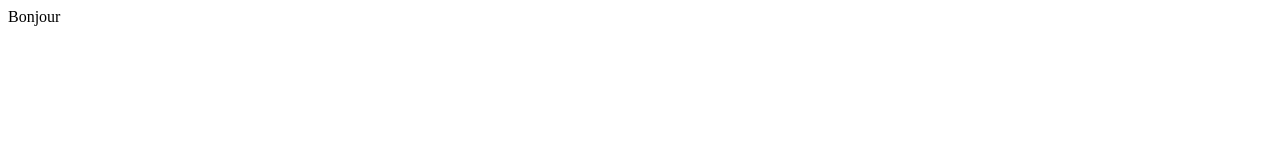
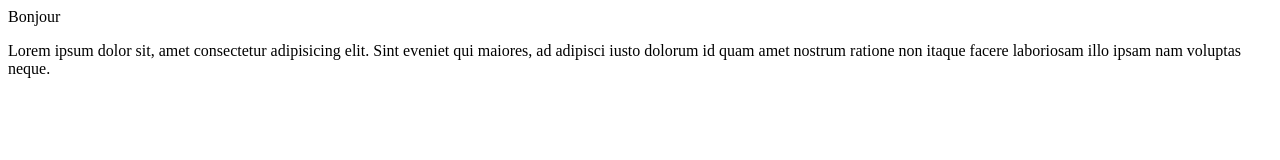
Before and after one commit to Nenette017/essaie, a plain HTML site: page Index.html in a window 1280 px wide. Drawn offline with Linux system fonts and the light colour scheme.

Commit message:
Création Lorem

```diff
--- a/Index.html
+++ b/Index.html
@@ -7,5 +7,6 @@
 </head>
 <body>
     Bonjour
+    <p>Lorem ipsum dolor sit, amet consectetur adipisicing elit. Sint eveniet qui maiores, ad adipisci iusto dolorum id quam amet nostrum ratione non itaque facere laboriosam illo ipsam nam voluptas neque.</p>
 </body>
 </html>
```
